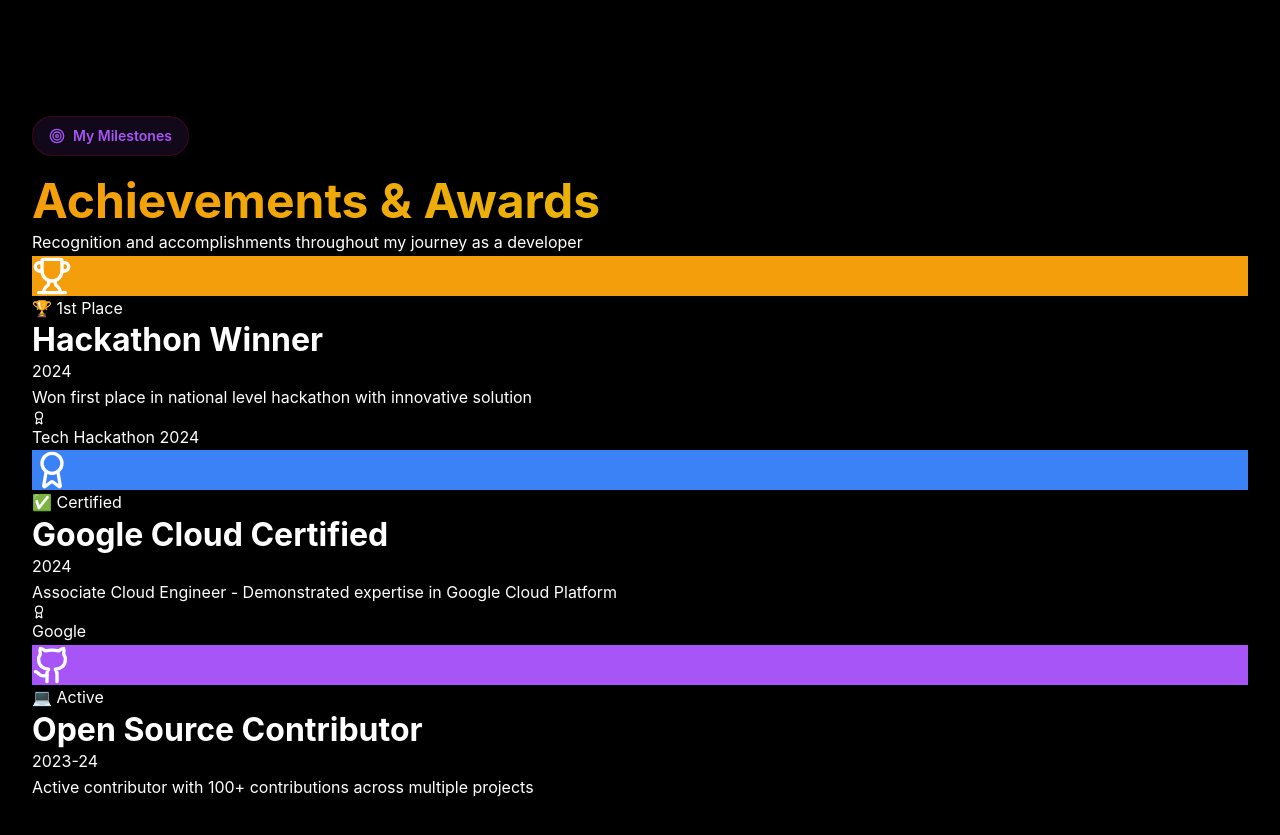
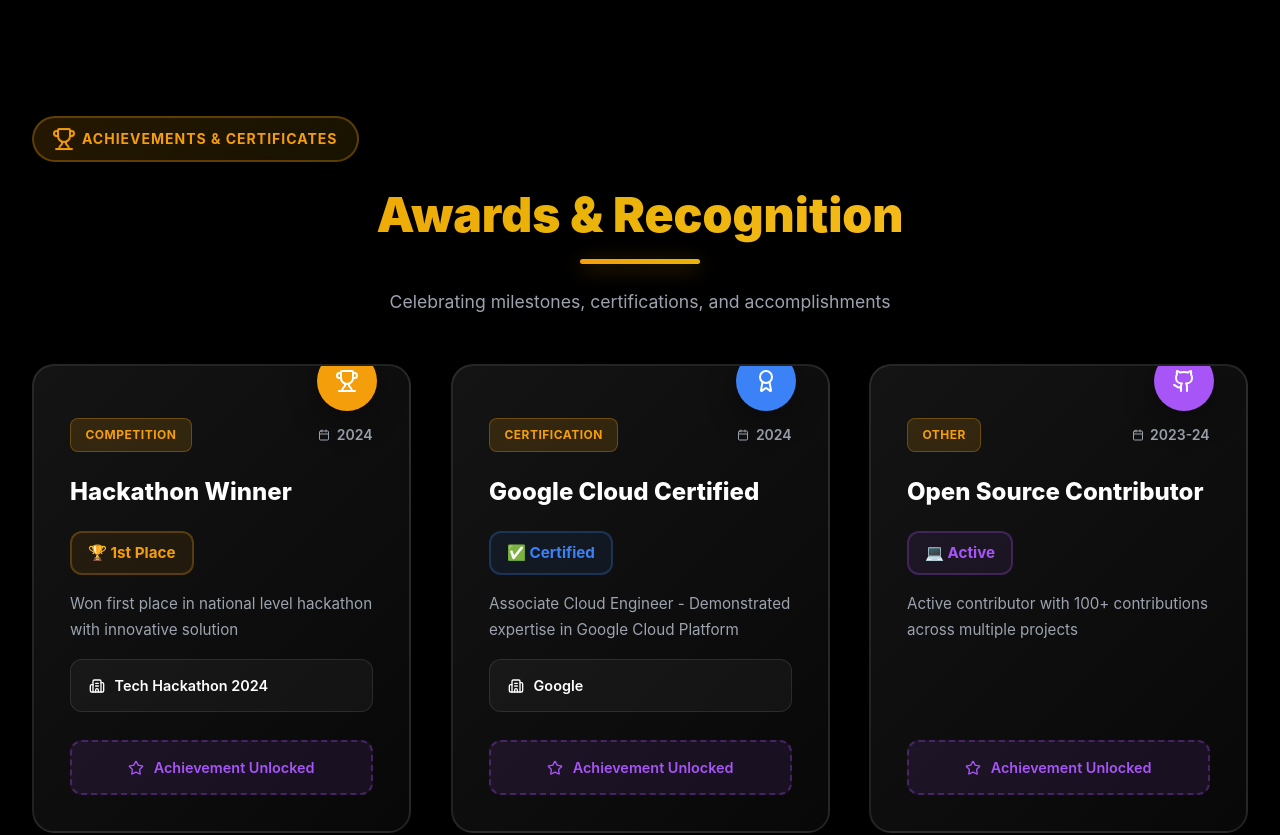
Before and after one commit to princekotharii/PrinceKothari-Portfolio, a React (Vite) app in the folder client/: page / in a window 1280 px wide. Shown: the part 5460-6295 px from the top of the page. Built offline with nearby package versions, Linux system fonts and the light colour scheme.

Commit message:
feat: Revamp Achievements section with enhanced layout, dynamic icons, and improved user interaction

```diff
--- a/client/src/components/sections/Achievements.jsx
+++ b/client/src/components/sections/Achievements.jsx
@@ -1,96 +1,167 @@
-import { Trophy, Award, Github, Star, Medal, Target, Zap } from 'lucide-react';
+import { useState } from 'react';
+import { Trophy, Award, Github, Sparkles, Star, ExternalLink, Calendar, Building2, Medal } from 'lucide-react';
 import './Achievements.css';
 
 const Achievements = ({ data, isVisible }) => {
-  const iconMap = {
+  const [showAll, setShowAll] = useState(false);
+
+  const achievements = data || [];
+  const displayedAchievements = showAll ?  achievements : achievements.slice(0, 3);
+  const hasMore = achievements.length > 3;
+
+  const getIcon = (iconName) => {
+    const icons = {
       Trophy,
       Award,
       Github,
-    Star,
+      Sparkles,
       Medal,
-    Target,
-    Zap
+      Star
     };
-
-  const achievements = data || [];
+    return icons[iconName] || Trophy;
+  };
 
   return (
     <section id="achievements" className={`achievements-section ${isVisible ? 'visible' : ''}`}>
-      <div className="section-bg"></div>
+      {/* Animated Background
+      <div className="achievements-bg">
+        <div className="achievements-gradient-1"></div>
+        <div className="achievements-gradient-2"></div>
+      </div> */}
 
       <div className="container">
         {/* Section Header */}
         <div className="section-header">
-          <div className="section-badge">
-            <Target size={16} />
-            <span>My Milestones</span>
+          <div className="achievements-badge-header">
+            <Trophy className="trophy-icon-pulse" size={20} />
+            <span>Achievements & Certificates</span>
           </div>
-          <h2 className="section-title">
-            <span className="gradient-text-yellow">Achievements & Awards</span>
+          <h2 className="achievements-main-title">
+            <span className="shine-text">Awards & Recognition</span>
           </h2>
-          <div className="section-divider-yellow"></div>
-          <p className="section-description">
-            Recognition and accomplishments throughout my journey as a developer
+          <div className="achievements-title-underline"></div>
+          <p className="achievements-subtitle">
+            Celebrating milestones, certifications, and accomplishments
           </p>
         </div>
 
+        {achievements.length > 0 ?  (
+          <>
             {/* Achievements Grid */}
-        <div className="achievements-grid">
-          {achievements.map((achievement, idx) => {
-            const Icon = iconMap[achievement.icon] || Trophy;
+            <div className="achievements-showcase">
+              {displayedAchievements.map((achievement, idx) => {
+                const Icon = getIcon(achievement.icon);
                 return (
-              <div key={idx} className="achievement-card">
                   <div
-                  className="achievement-card-glow"
-                  style={{ background: `linear-gradient(to bottom right, ${achievement.color || '#f59e0b'}, ${achievement.color}40)` }}
-                ></div>
+                    key={achievement._id || idx}
+                    className="achievement-certificate"
+                    style={{
+                      animationDelay:  `${idx * 0.15}s`
+                    }}
+                  >
+                    {/* Certificate Border Effect */}
+                    <div className="certificate-border" style={{ '--cert-color': achievement.color }}></div>
 
-                <div className="achievement-card-inner">
-                  {/* Icon */}
-                  <div className="achievement-header">
-                    <div className="achievement-icon" style={{ background: achievement.color || '#f59e0b' }}>
-                      <Icon size={40} />
-                    </div>
-                    {/* Badge */}
-                    <div className="achievement-badge">
-                      {achievement.badge || '🏆'}
-                    </div>
+                    {/* Certificate Content */}
+                    <div className="certificate-content">
+                      {/* Top Badge */}
+                      <div className="certificate-top-badge" style={{ background: achievement.color }}>
+                        <Icon size={24} />
                       </div>
 
-                  {/* Content */}
-                  <div className="achievement-content">
-                    <div className="achievement-title-row">
-                      <h3 className="achievement-title">{achievement.title}</h3>
-                      <span className="achievement-date">{achievement.date}</span>
+                      {/* Category & Year */}
+                      <div className="certificate-meta">
+                        <span className="certificate-category">{achievement.category}</span>
+                        <span className="certificate-year">
+                          <Calendar size={12} />
+                          {achievement. date}
+                        </span>
                       </div>
 
-                    <p className="achievement-description">
-                      {achievement.description}
-                    </p>
+                      {/* Title */}
+                      <h3 className="certificate-title">{achievement.title}</h3>
 
+                      {/* Badge Label */}
+                      <div className="certificate-badge-label" style={{
+                        background: `${achievement.color}15`,
+                        color: achievement.color,
+                        borderColor: `${achievement.color}40`
+                      }}>
+                        {achievement.badge}
+                      </div>
+
+                      {/* Description */}
+                      <p className="certificate-description">{achievement. description}</p>
+
+                      {/* Organization */}
                       {achievement.organization && (
-                      <p className="achievement-organization">
-                        <Award size={14} />
-                        {achievement.organization}
-                      </p>
+                        <div className="certificate-organization">
+                          <Building2 size={16} />
+                          <span>{achievement.organization}</span>
+                        </div>
                       )}
 
-                    {achievement.link && (
+                      {/* Certificate Link */}
+                      {achievement.certificateLink ?  (
                         <a
-                        href={achievement.link}
+                          href={achievement.certificateLink}
                           target="_blank"
                           rel="noopener noreferrer"
-                        className="achievement-link"
+                          className="certificate-view-btn"
+                          style={{
+                            '--btn-color': achievement.color
+                          }}
                         >
-                        View Certificate →
+                          <ExternalLink size={18} />
+                          <span>View Certificate</span>
+                          <div className="btn-shine"></div>
                         </a>
+                      ) : (
+                        <div className="certificate-no-link">
+                          <Star size={16} />
+                          <span>Achievement Unlocked</span>
+                        </div>
                       )}
                     </div>
-                </div>
+
+                    {/* Decorative Corner Stars */}
+                    <div className="certificate-star star-1">⭐</div>
+                    <div className="certificate-star star-2">✨</div>
                   </div>
                 );
               })}
             </div>
+
+            {/* Show More Button */}
+            {hasMore && (
+              <div className="achievements-toggle">
+                <button
+                  onClick={() => setShowAll(!showAll)}
+                  className="toggle-achievements-btn"
+                >
+                  <span className="toggle-icon">
+                    {showAll ?  '▲' : '▼'}
+                  </span>
+                  <span className="toggle-text">
+                    {showAll
+                      ? 'Show Less'
+                      : `View ${achievements.length - 3} More Achievement${achievements.length - 3 > 1 ?  's' : ''}`
+                    }
+                  </span>
+                  <span className="toggle-count">{showAll ? '' : `+${achievements.length - 3}`}</span>
+                </button>
+              </div>
+            )}
+          </>
+        ) : (
+          <div className="achievements-empty-state">
+            <div className="empty-icon">
+              <Trophy size={64} />
+            </div>
+            <h3>No Achievements Yet</h3>
+            <p>Check back soon for upcoming awards and certifications!</p>
+          </div>
+        )}
       </div>
     </section>
   );
```
Lines whose indentation alone changed are shown as unchanged.
